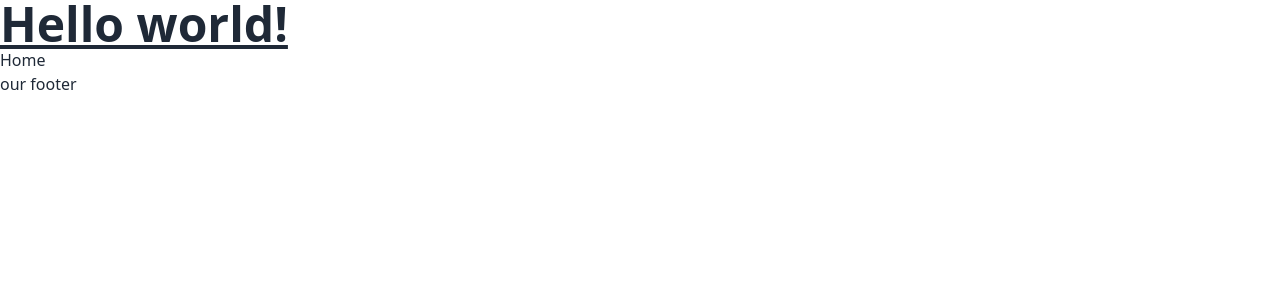
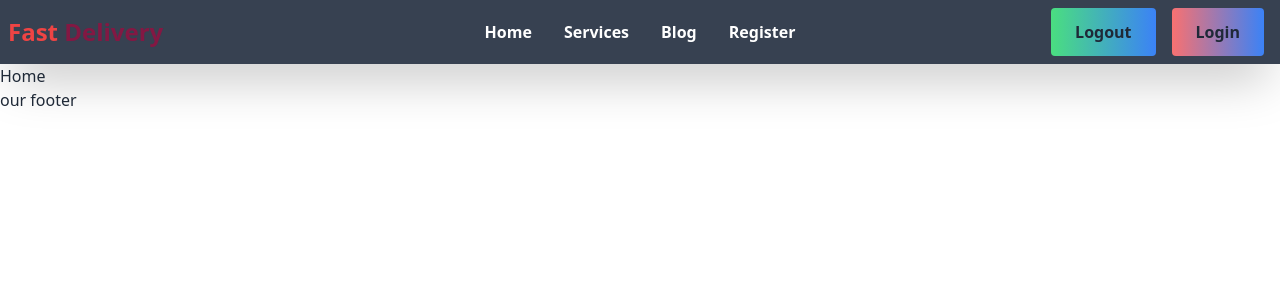
Before and after one commit to mdsultanmahmud/food-delivery, a React (Vite) app: page / in a window 1280 px wide. Shown: the top 300 px of the page. Built offline with nearby package versions, Linux system fonts and the light colour scheme.

Commit message:
added navbar

```diff
--- a/src/pages/Navbar/Navbar.jsx
+++ b/src/pages/Navbar/Navbar.jsx
@@ -1,11 +1,36 @@
 import React from 'react';
+import { Link } from 'react-router-dom';
 
 const Navbar = () => {
+    const allMenu = <>
+        <li><Link className='font-bold text-white' to={'/'}>Home</Link></li>
+        <li><Link className='font-bold text-white' to={'/services'}>Services</Link></li>
+        <li><Link className='font-bold text-white' to={'/blog'}>Blog</Link></li>
+        <li><Link className='font-bold text-white' to={'/register'}>Register</Link></li>
+
+    </>
     return (
-        <div>
-             <h1 className="text-5xl font-bold underline">
-      Hello world!
-    </h1>
+        <div className="navbar bg-gray-700 shadow-2xl">
+            <div className="navbar-start">
+                <div className="dropdown">
+                    <label tabIndex={0} className="btn btn-ghost lg:hidden">
+                        <svg xmlns="http://www.w3.org/2000/svg" className="h-5 w-5" fill="none" viewBox="0 0 24 24" stroke="currentColor"><path strokeLinecap="round" strokeLinejoin="round" strokeWidth="2" d="M4 6h16M4 12h8m-8 6h16" /></svg>
+                    </label>
+                    <ul tabIndex={0} className="menu menu-compact dropdown-content mt-3 p-2 shadow bg-base-100 rounded-box w-52">
+                        {allMenu}
+                    </ul>
+                </div>
+                <Link to={'/'} className="normal-case text-2xl text-red-500 font-bold ">Fast <span className='text-pink-900'>Delivery</span></Link>
+            </div>
+            <div className="navbar-center hidden lg:flex">
+                <ul className="menu menu-horizontal p-0">
+                    {allMenu}
+                </ul>
+            </div>
+            <div className="navbar-end">
+                <li className='list-none mx-2 bg-gradient-to-r from-green-400 to-blue-500 hover:from-pink-500 hover:to-yellow-500 px-6 py-3 rounded hover:text-white cursor-pointer'><Link className='font-bold'>Logout</Link></li>
+                <li className='list-none mx-2 bg-gradient-to-r from-red-400 to-blue-500 hover:from-blue-500 hover:to-yellow-500 px-6 py-3 rounded hover:text-white cursor-pointer'><Link className='font-bold' to={'/login'}>Login</Link></li>
+            </div>
         </div>
     );
 };
```
